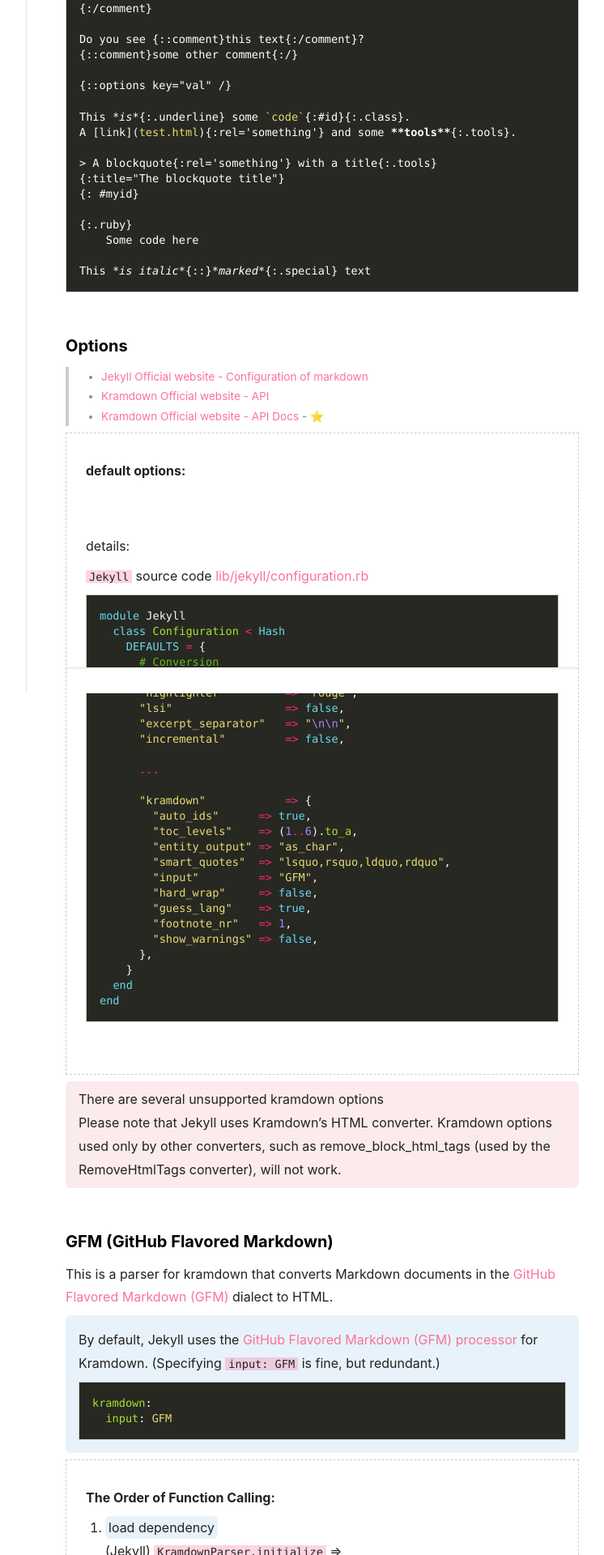
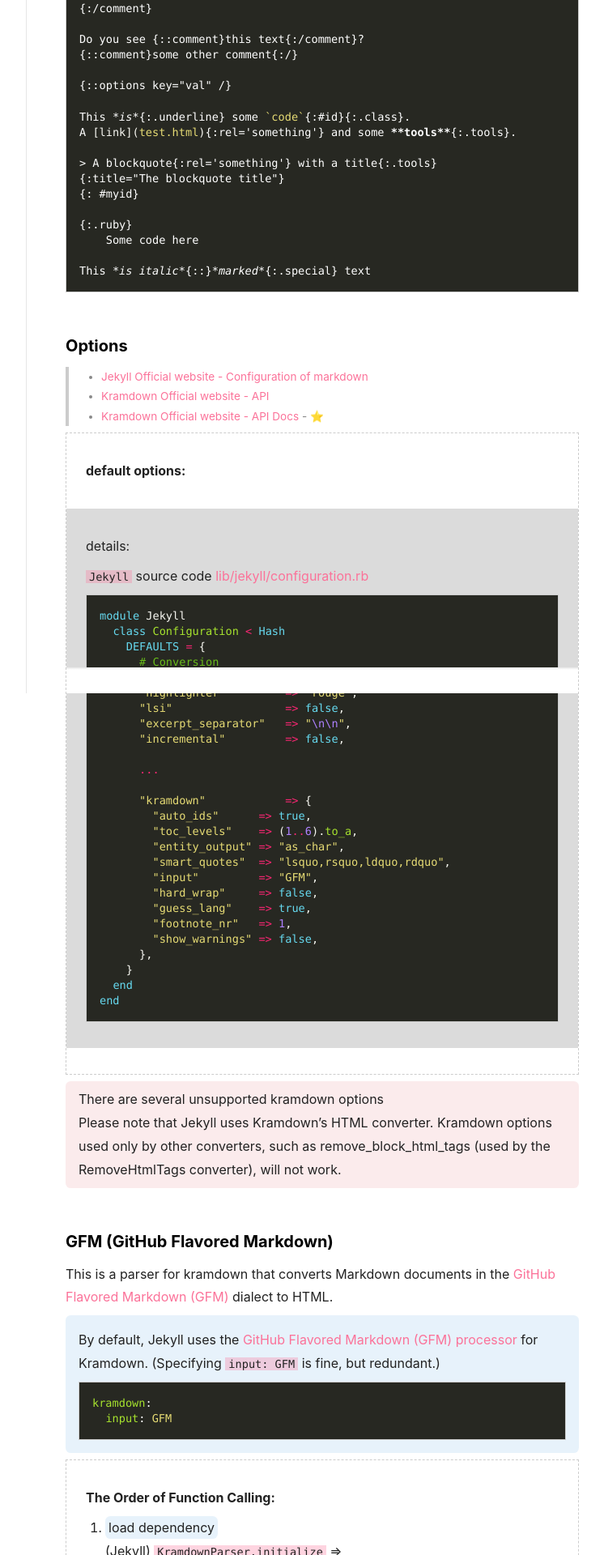
Before and after one commit to LawssssCat/jekyll-docs, a Jekyll site: the page built from _jekyll/markdown-processor.md, in a window 1280 px wide. Shown: the part 1512-3432 px from the top of the page at 81% size, without its empty margins (217-963 px from the left). Built offline with Jekyll 4.4.1, drawn with Linux system fonts in a browser that asks for light colours; comment, search, counter and statistics services are not loaded.

Commit message:
improvement: css of header nav and details

```diff
--- a/_sass/common/components/_details.scss
+++ b/_sass/common/components/_details.scss
@@ -15,6 +15,14 @@
     max-height: 0;
     overflow-y: hidden;
     @include transition(max-height map-get($animation, duration) map-get($animation-timing-function, 1));
+    @include themeify {
+      background:
+        get-color-adjust(
+          $color: themed(background-color),
+          $level: 1,
+          $reverse: true
+        );
+    }
   }
   details {
     position: sticky;
--- a/_sass/components/_header.scss
+++ b/_sass/components/_header.scss
@@ -417,7 +417,7 @@
           top: 0;
           left: map-get($layout, header-nav-left-mobile);
           width: calc(100% - #{map-get($layout, scrollbar-width)} - #{map-get($layout, header-nav-left-mobile)});
-          height: 100%;
+          height: calc(100% - #{$height_header});
         }
         .quicklinks-block-left {
           width: 100%;
@@ -440,6 +440,7 @@
         @include justify-content(space-between);
       }
       .quicklinks-block-left-menu {
+        padding-top: map-get($spacers, 2) !important;
         > li {
           position: relative;
           padding-top: map-get($spacers, 1);
```
